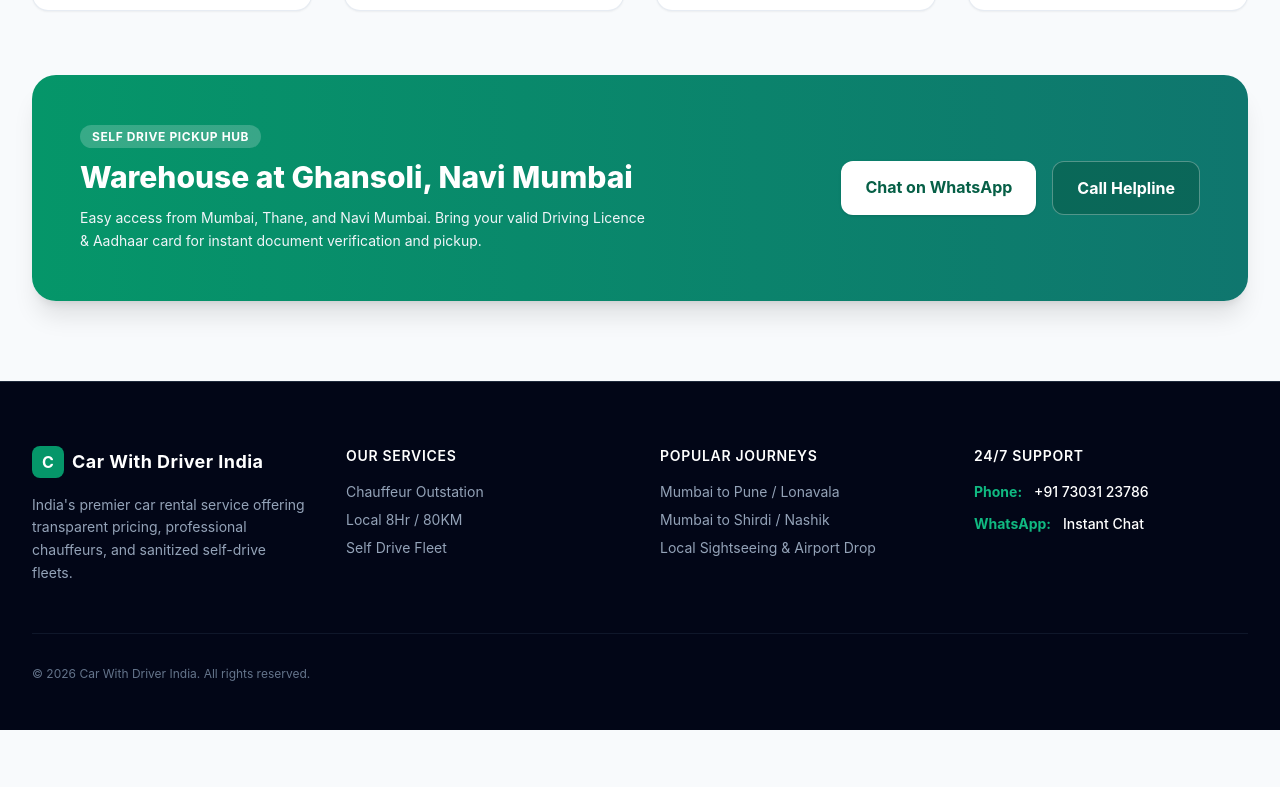
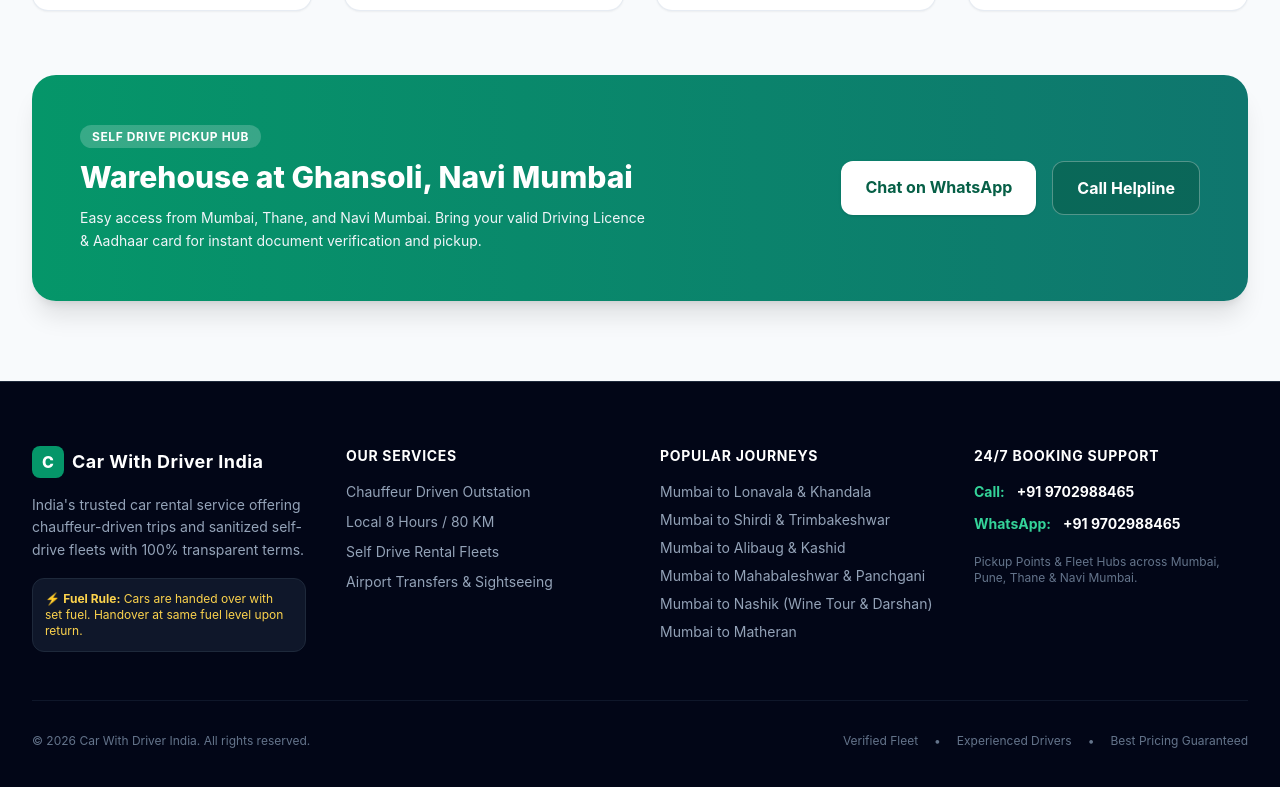
Before and after one commit to chandrakesh38-bit/cars-with-driver-india, a Next.js app: page / in a window 1280 px wide. Shown: the part 1336-2123 px from the top of the page. Before the commit the page ends 2066 px from the top, so only its background shows below. Built offline with nearby package versions, Linux system fonts and the light colour scheme.

Commit message:
Update Footer.tsx

```diff
--- a/src/components/Footer.tsx
+++ b/src/components/Footer.tsx
@@ -2,14 +2,17 @@
 import Link from 'next/link';
 
 export default function Footer() {
+  const phoneNumber = "9702988465";
+
   return (
     <footer className="bg-slate-950 text-slate-400 pt-16 pb-12 border-t border-slate-800">
       <div className="max-w-7xl mx-auto px-4 sm:px-6 lg:px-8">
         <div className="grid grid-cols-1 md:grid-cols-4 gap-10 mb-12">
 
+          {/* Company Info */}
           <div className="space-y-4 md:col-span-1">
             <div className="flex items-center space-x-2">
-              <div className="w-8 h-8 rounded-lg bg-emerald-600 flex items-center justify-center text-white font-bold">
+              <div className="w-8 h-8 rounded-lg bg-emerald-600 flex items-center justify-center text-white font-extrabold">
                 C
               </div>
               <span className="text-lg font-bold text-white tracking-wide">
@@ -17,46 +20,68 @@
               </span>
             </div>
             <p className="text-sm leading-relaxed text-slate-400">
-              India's premier car rental service offering transparent pricing, professional chauffeurs, and sanitized self-drive fleets.
+              India's trusted car rental service offering chauffeur-driven trips and sanitized self-drive fleets with 100% transparent terms.
             </p>
+            <div className="p-3 bg-slate-900 border border-slate-800 rounded-xl text-xs text-amber-300">
+              ⚡ <strong>Fuel Rule:</strong> Cars are handed over with set fuel. Handover at same fuel level upon return.
+            </div>
           </div>
 
+          {/* Services */}
           <div>
-            <h4 className="text-white font-semibold text-sm tracking-wider uppercase mb-4">Our Services</h4>
-            <ul className="space-y-2 text-sm">
-              <li><Link href="/with-driver" className="hover:text-white transition-colors">Chauffeur Outstation</Link></li>
-              <li><Link href="/with-driver" className="hover:text-white transition-colors">Local 8Hr / 80KM</Link></li>
-              <li><Link href="/self-drive" className="hover:text-white transition-colors">Self Drive Fleet</Link></li>
+            <h4 className="text-white font-bold text-sm tracking-wider uppercase mb-4">Our Services</h4>
+            <ul className="space-y-2.5 text-sm">
+              <li><Link href="/with-driver" className="hover:text-emerald-400 transition-colors">Chauffeur Driven Outstation</Link></li>
+              <li><Link href="/with-driver" className="hover:text-emerald-400 transition-colors">Local 8 Hours / 80 KM</Link></li>
+              <li><Link href="/self-drive" className="hover:text-emerald-400 transition-colors">Self Drive Rental Fleets</Link></li>
+              <li><Link href="/with-driver" className="hover:text-emerald-400 transition-colors">Airport Transfers & Sightseeing</Link></li>
             </ul>
           </div>
 
+          {/* Popular Journeys */}
           <div>
-            <h4 className="text-white font-semibold text-sm tracking-wider uppercase mb-4">Popular Journeys</h4>
+            <h4 className="text-white font-bold text-sm tracking-wider uppercase mb-4">Popular Journeys</h4>
             <ul className="space-y-2 text-sm">
-              <li className="hover:text-white transition-colors">Mumbai to Pune / Lonavala</li>
-              <li className="hover:text-white transition-colors">Mumbai to Shirdi / Nashik</li>
-              <li className="hover:text-white transition-colors">Local Sightseeing & Airport Drop</li>
+              <li className="hover:text-slate-200">Mumbai to Lonavala & Khandala</li>
+              <li className="hover:text-slate-200">Mumbai to Shirdi & Trimbakeshwar</li>
+              <li className="hover:text-slate-200">Mumbai to Alibaug & Kashid</li>
+              <li className="hover:text-slate-200">Mumbai to Mahabaleshwar & Panchgani</li>
+              <li className="hover:text-slate-200">Mumbai to Nashik (Wine Tour & Darshan)</li>
+              <li className="hover:text-slate-200">Mumbai to Matheran</li>
             </ul>
           </div>
 
+          {/* Direct Support */}
           <div>
-            <h4 className="text-white font-semibold text-sm tracking-wider uppercase mb-4">24/7 Support</h4>
+            <h4 className="text-white font-bold text-sm tracking-wider uppercase mb-4">24/7 Booking Support</h4>
             <ul className="space-y-3 text-sm">
               <li className="flex items-center space-x-3">
-                <span className="text-emerald-500 font-bold">Phone:</span>
-                <a href="tel:+917303123786" className="text-white hover:underline font-medium">+91 73031 23786</a>
+                <span className="text-emerald-400 font-bold">Call:</span>
+                <a href={`tel:+91${phoneNumber}`} className="text-white hover:underline font-bold">+91 {phoneNumber}</a>
               </li>
               <li className="flex items-center space-x-3">
-                <span className="text-emerald-500 font-bold">WhatsApp:</span>
-                <a href="https://wa.me/917303123786" className="text-white hover:underline font-medium">Instant Chat</a>
+                <span className="text-emerald-400 font-bold">WhatsApp:</span>
+                <a href={`https://wa.me/91${phoneNumber}?text=Hi%2C%20I%20want%20to%20book%20a%20car`} target="_blank" rel="noopener noreferrer" className="text-white hover:underline font-bold">
+                  +91 {phoneNumber}
+                </a>
+              </li>
+              <li className="text-xs text-slate-500 pt-2">
+                Pickup Points & Fleet Hubs across Mumbai, Pune, Thane & Navi Mumbai.
               </li>
             </ul>
           </div>
 
         </div>
 
-        <div className="border-t border-slate-900 pt-8 flex flex-col sm:flex-row justify-between items-center text-xs text-slate-500">
+        <div className="border-t border-slate-900 pt-8 flex flex-col sm:flex-row justify-between items-center text-xs text-slate-500 gap-4">
           <p>© {new Date().getFullYear()} Car With Driver India. All rights reserved.</p>
+          <div className="flex gap-4">
+            <span>Verified Fleet</span>
+            <span>•</span>
+            <span>Experienced Drivers</span>
+            <span>•</span>
+            <span>Best Pricing Guaranteed</span>
+          </div>
         </div>
       </div>
     </footer>
```
